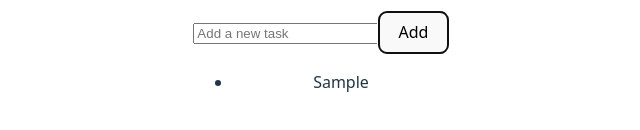
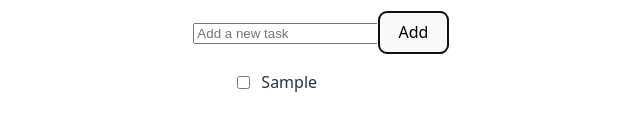
Before and after one commit to izzydin/todo-list-react-tdd, a React (Vite) app: page / in a window 1280 px wide. Both pictures are taken after typing "Sample" into the empty fields and a click on the button "Add". Shown: the part 402-532 px from the top of the page, without its empty margins (319-959 px from the left). Built offline with nearby package versions, Linux system fonts and the light colour scheme.

Commit message:
feat: allow toggling todo completion

```diff
--- a/src/App.tsx
+++ b/src/App.tsx
@@ -2,19 +2,31 @@ import { useState } from 'react'
 import './App.css'
 import { TodoForm } from './features/todos/components/TodoForm'
 import { TodoList } from './features/todos/components/TodoList'
+import type { Todo } from './features/todos/model/todo.types'
 
 function App() {
-  const [todos, setTodos] = useState<string[]>([])
+  const [todos, setTodos] = useState<Todo[]>([])
 
   const handleAdd = (text: string) => {
-    setTodos([...todos, text])
+    setTodos([
+      ...todos,
+      { id: crypto.randomUUID(), text, completed: false },
+    ])
+  }
+
+  const handleToggle = (id: string) => {
+    setTodos(
+      todos.map((todo) =>
+        todo.id === id ? { ...todo, completed: !todo.completed } : todo,
+      ),
+    )
   }
 
   return (
     <div className="app-container">
       <h1>Todo List</h1>
       <TodoForm onSubmit={handleAdd} />
-      <TodoList todos={todos} />
+      <TodoList todos={todos} onToggle={handleToggle} />
     </div>
   )
 }
--- a/src/features/todos/components/TodoItem.tsx
+++ b/src/features/todos/components/TodoItem.tsx
@@ -1,7 +1,27 @@
+import type { Todo } from '../model/todo.types'
+
 interface TodoItemProps {
-    todo: string
+    todo: Todo
+    onToggle: (id: string) => void
 }
 
-export function TodoItem({ todo }: TodoItemProps) {
-    return <li>{todo}</li>
+export function TodoItem({ todo, onToggle }: TodoItemProps) {
+    return (
+        <li
+            style={{
+                textDecoration: todo.completed ? 'line-through' : 'none',
+                display: 'flex',
+                alignItems: 'center',
+                gap: '8px',
+            }}
+        >
+            <input
+                type="checkbox"
+                checked={todo.completed}
+                onChange={() => onToggle(todo.id)}
+                aria-label={`Mark ${todo.text} as ${todo.completed ? 'incomplete' : 'compelte'}`}
+            />
+            {todo.text}
+        </li>
+    )
 }
--- a/src/features/todos/components/TodoList.tsx
+++ b/src/features/todos/components/TodoList.tsx
@@ -1,18 +1,20 @@
 import { TodoItem } from './TodoItem'
+import type { Todo } from '../model/todo.types'
 
 interface TodoListProps {
-    todos: string[]
+    todos: Todo[]
+    onToggle: (id: string) => void
 }
 
-export function TodoList({ todos }: TodoListProps) {
+export function TodoList({ todos, onToggle }: TodoListProps) {
     if (todos.length === 0) {
         return <p>No tasks yet. Add one!</p>
     }
 
     return (
         <ul>
-            {todos.map((todo, index) => (
-                <TodoItem key={index} todo={todo} />
+            {todos.map((todo) => (
+                <TodoItem key={todo.id} todo={todo} onToggle={onToggle} />
             ))}
         </ul>
     )
--- /dev/null
+++ b/src/features/todos/model/todo.types.ts
@@ -0,0 +1,5 @@
+export interface Todo {
+    id: string
+    text: string
+    completed: boolean
+}
```
